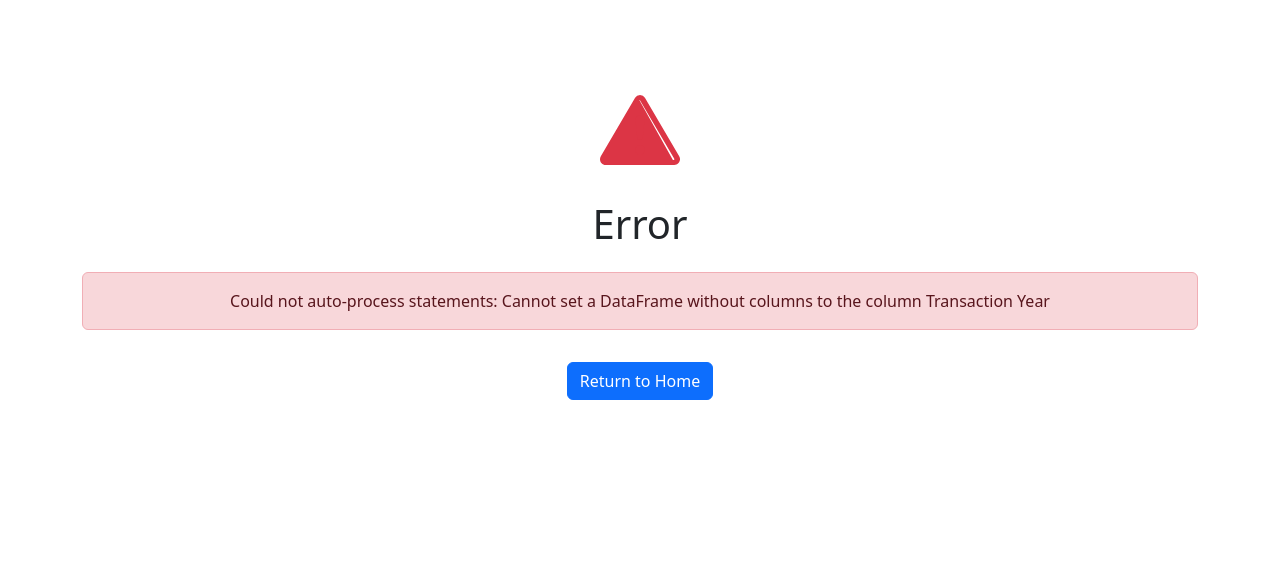
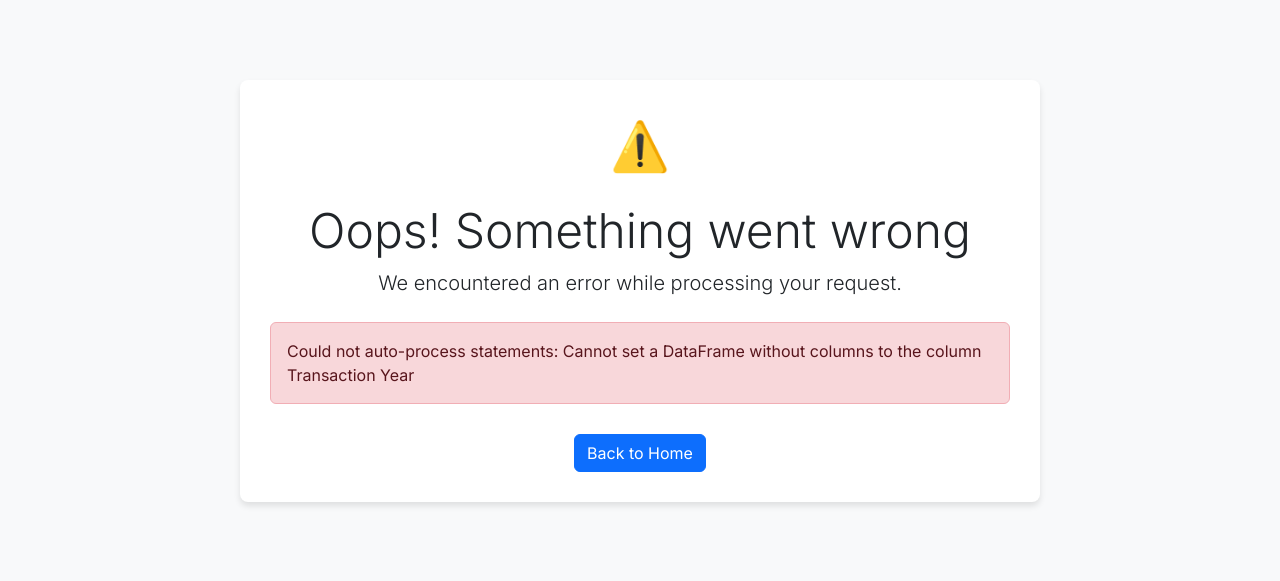
Before and after one commit to javaidb/personal-finance-tracker, a Flask app: page /dashboard in a window 1280 px wide. Shown: the top 581 px of the page. Run offline with Flask 3, Linux system fonts and the light colour scheme.

Commit message:
HTML to be used for debugging issues

```diff
--- a/src/web/templates/error.html
+++ b/src/web/templates/error.html
@@ -5,32 +5,68 @@
     <meta name="viewport" content="width=device-width, initial-scale=1.0">
     <title>Error | Personal Finance Tracker</title>
     <link href="https://cdn.jsdelivr.net/npm/bootstrap@5.3.0-alpha1/dist/css/bootstrap.min.css" rel="stylesheet">
+    <link rel="preconnect" href="https://fonts.googleapis.com">
+    <link rel="preconnect" href="https://fonts.gstatic.com" crossorigin>
+    <link href="https://fonts.googleapis.com/css2?family=Inter:wght@300;400;500;600;700&display=swap" rel="stylesheet">
     <style>
+        body {
+            font-family: 'Inter', sans-serif;
+            background-color: #f8f9fa;
+            padding: 30px;
+        }
         .error-container {
-            padding: 60px 0;
-            text-align: center;
+            max-width: 800px;
+            margin: 50px auto;
+            background-color: white;
+            padding: 30px;
+            border-radius: 8px;
+            box-shadow: 0 4px 6px rgba(0,0,0,0.1);
         }
         .error-icon {
-            font-size: 80px;
             color: #dc3545;
+            font-size: 48px;
             margin-bottom: 20px;
+        }
+        .error-actions {
+            margin-top: 30px;
+        }
+        .error-details {
+            background-color: #f8f9fa;
+            padding: 15px;
+            border-radius: 4px;
+            white-space: pre-wrap;
+            overflow-x: auto;
+            font-family: monospace;
+            font-size: 12px;
+            margin-top: 20px;
         }
     </style>
 </head>
 <body>
     <div class="container">
         <div class="error-container">
-            <div class="error-icon">
-                <svg xmlns="http://www.w3.org/2000/svg" width="80" height="80" fill="currentColor" class="bi bi-exclamation-triangle" viewBox="0 0 16 16">
-                    <path d="M7.938 2.016a.146.146 0 0 1 .054.057l6.857 11.667c.036.06.035.124.002.183a.16.16 0 0 1-.054.06.18.18 0 0 1-.183.001.16.16 0 0 1-.06-.054L7.884 2.073a.15.15 0 0 1 .054-.057zm1.044-.45a1.13 1.13 0 0 0-1.96 0L.165 13.233c-.457.778.091 1.767.98 1.767h13.713c.889 0 1.438-.99.98-1.767L8.982 1.566z"/>
-                    <path d="M7.002 12a1 1 0 1 1 2 0 1 1 0 0 1-2 0zM7.1 5.995a.905.905 0 1 1 1.8 0l-.35 3.507a.552.552 0 0 1-1.1 0z"/>
-                </svg>
+            <div class="text-center">
+                <div class="error-icon">⚠️</div>
+                <h1 class="display-5">Oops! Something went wrong</h1>
+                <p class="lead">We encountered an error while processing your request.</p>
             </div>
-            <h1 class="mb-4">Error</h1>
-            <div class="alert alert-danger">
-                {{ message }}
+
+            <div class="alert alert-danger mt-4">
+                {{ message.split('\n\nDetailed error:')[0] }}
             </div>
-            <a href="/" class="btn btn-primary mt-3">Return to Home</a>
+
+            {% if show_details and '\n\nDetailed error:' in message %}
+            <div class="mt-4">
+                <h5>Error Details (for debugging):</h5>
+                <div class="error-details">
+                    {{ message.split('\n\nDetailed error:')[1] }}
+                </div>
+            </div>
+            {% endif %}
+
+            <div class="error-actions text-center">
+                <a href="/" class="btn btn-primary">Back to Home</a>
+            </div>
         </div>
     </div>
 </body>
```
